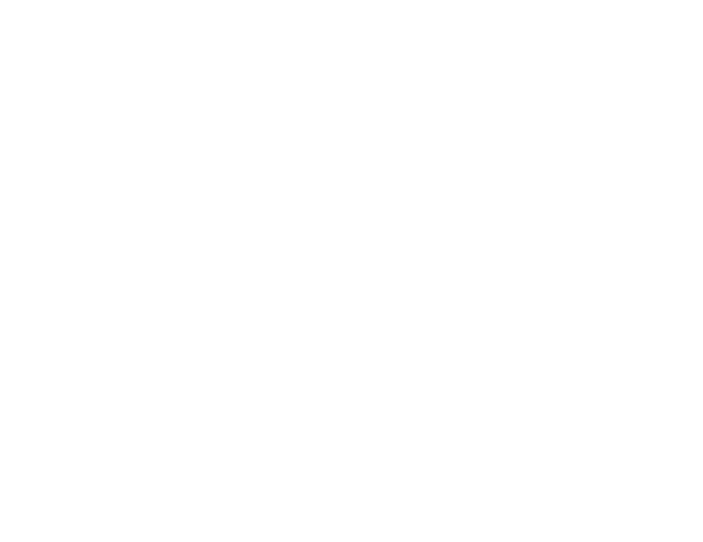
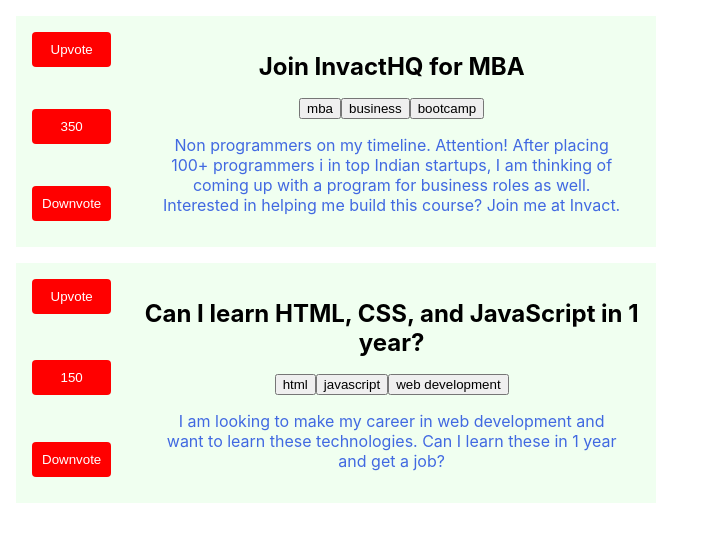
Before and after one commit to Programmer-Sourav/repeatmcrwithusereducer, a React (Create React App) app: page /forum in a window 1280 px wide. Before the commit this address had no page. Shown: the top 542 px of the page, without its empty margins (0-703 px from the left). Built offline with nearby package versions, Linux system fonts and the light colour scheme.

Commit message:
feat: mcr4

```diff
--- a/src/App.js
+++ b/src/App.js
@@ -5,6 +5,7 @@
 import { Route, Routes } from 'react-router';
 import HabitMain from './MCR2/pages/HabitMain';
 import SnacksIndex from './MCR3/pages/SnacksIndex';
+import Forum from './MCR4/pages/Forum';
 
 function App() {
   return (
@@ -14,6 +15,7 @@
         <Route path="/search" element={<Search/>}/>
         <Route path='/habitindex' element={<HabitMain/>}/>
         <Route path='/snacksindex' element={<SnacksIndex/>}/>
+        <Route path='/forum' element={<Forum/>}/>
       </Routes>
 
     </div>
--- /dev/null
+++ b/src/MCR4/components/ForumCard.jsx
@@ -0,0 +1,36 @@
+import "../stylesheets/forumcard.css"
+
+import { useContext } from "react"
+import { ForumContext } from "../contexts/ForumContext"
+import { ACTION_TYPES_FORUM } from "../reducer/ForumReducer"
+
+export default function ForumCard({data}){
+
+    const { state,  dispatch } = useContext(ForumContext)
+
+
+    const upvotePost = (postId) =>{
+      dispatch({type: ACTION_TYPES_FORUM.UPVOTES, payload:postId })
+    }
+
+    const downvotePost = (postId) =>{
+      dispatch({type: ACTION_TYPES_FORUM.DOWNVOTES, payload: postId })
+    }
+
+    return(
+        <div class="cardthree">
+        <div class="buttons">
+          <button  onClick={()=>{upvotePost(data.postId)}}>Upvote</button>
+          <button>{data.upvotes}</button>
+          <button onClick={()=>{downvotePost(data.postId)}}>Downvote</button>
+        </div>
+        <div class="content">
+          <h2>{data.post}</h2>
+          { data.tags.map((tag)=>
+          <button>{tag}</button>
+          )}
+          <p>{data.postDescription}</p>
+        </div>
+      </div>
+    )
+}
--- /dev/null
+++ b/src/MCR4/contexts/ForumContext.jsx
@@ -0,0 +1,18 @@
+import { createContext, useReducer } from "react";
+import ForumReducer, { initialState } from "../reducer/ForumReducer";
+import { forumData } from "../data/api";
+
+export const ForumContext = createContext()
+
+
+export function ForumProvider({children}){
+
+    const [state, dispatch ] = useReducer(ForumReducer, initialState)
+
+
+    state.forum = forumData.posts
+
+    return(
+       <ForumContext.Provider value={{state, dispatch, forumstate: state.forum, filtered: state.forumData}}>{children}</ForumContext.Provider>
+    )
+}
--- /dev/null
+++ b/src/MCR4/data/api.js
@@ -0,0 +1,47 @@
+export const forumData = {
+    accountId: '98767-888-78767',
+    username: 'tanaypratap',
+    name: 'Tanay Pratap',
+    picUrl: 'http://bit.ly/42Zm7tM',
+    posts: [
+      {
+        postId: '36635-787-65778',
+        username: 'tanaypratap',
+        name: 'Tanay Pratap',
+        picUrl: 'http://bit.ly/42Zm7tM',
+        post: 'Join InvactHQ for MBA',
+        postDescription:
+          'Non programmers on my timeline. Attention! After placing 100+ programmers i in top Indian startups, I am thinking of coming up with a program for business roles as well. Interested in helping me build this course? Join me at Invact.',
+        upvotes: 350,
+        downvotes: 50,
+        tags: ['mba', 'business', 'bootcamp'],
+        createdAt: '2023-06-24T12:00:00Z',
+        comments: [
+          {
+            commentId: '89898-856-87576',
+            username: 'ashwin4real',
+            picUrl: 'http://bit.ly/42Zm7tM',
+            likes: 0,
+            comment: 'Interested',
+            createdAt: '2023-06-24T12:01:00Z',
+          },
+        ],
+        isBookmarked: false,
+      },
+      {
+        postId: '36698-343-321232',
+        username: 'trishajain',
+        name: 'Trisha Jain',
+        picUrl: 'http://bit.ly/42Zm7tM',
+        post: 'Can I learn HTML, CSS, and JavaScript in 1 year?',
+        postDescription:
+          'I am looking to make my career in web development and want to learn these technologies. Can I learn these in 1 year and get a job?',
+        upvotes: 150,
+        downvotes: 0,
+        tags: ['html', 'javascript', 'web development'],
+        createdAt: '2023-06-24T12:54:00Z',
+        comments: [],
+        isBookmarked: false,
+      },
+    ],
+  }
--- /dev/null
+++ b/src/MCR4/pages/Forum.jsx
@@ -0,0 +1,24 @@
+import { useContext, useReducer } from "react"
+import "../stylesheets/navigationleft.css"
+import Navigation from "./Navigation"
+import { ForumContext } from "../contexts/ForumContext"
+import ForumCard from "../components/ForumCard"
+
+export default function Forum(){
+
+  const { forumstate, filtered } = useContext(ForumContext)
+
+   const dataToShow = filtered.length >0 ? filtered : forumstate
+
+   console.log(2233, filtered)
+
+    return (
+            <div>
+                {
+                 dataToShow.map((forum)=>(
+                    <ForumCard data = {forum} />
+                 ))
+                }
+            </div>
+    )
+}
--- /dev/null
+++ b/src/MCR4/pages/Navigation.jsx
@@ -0,0 +1,22 @@
+export default function Navigation() {
+
+
+    return(
+        <div class="left-nav">
+        <ul>
+          <li>
+            <i class="fas fa-home"></i> Home
+          </li>
+          <li>
+            <i class="fas fa-user"></i> Profile
+          </li>
+          <li>
+            <i class="fas fa-envelope"></i> Messages
+          </li>
+          <li>
+            <i class="fas fa-cog"></i> Settings
+          </li>
+        </ul>
+      </div>
+    )
+}
--- /dev/null
+++ b/src/MCR4/reducer/ForumReducer.jsx
@@ -0,0 +1,30 @@
+export const initialState = {
+    forum : [],
+    forumData : []
+}
+
+
+export const ACTION_TYPES_FORUM = {
+    SORT_LATEST : "SORT_LATEST",
+    SORT_TRENDING: "SORT_TRENDING",
+    UPVOTES: "UPVOTES",
+    DOWNVOTES: "DOWNVOTES"
+}
+
+export default function ForumReducer(state, action) {
+
+    switch(action.type){
+        case ACTION_TYPES_FORUM.SORT_LATEST:
+        return {...state, forum: state.forum.sort((a,b)=> new Date(a.createdAt)> new Date(b.createdAt) ? 1 : -1)}
+        case ACTION_TYPES_FORUM.SORT_TRENDING:
+        return {...state, forum: state.forum.sort((a,b)=> a.upvotes>b.upvotes )}
+        case ACTION_TYPES_FORUM.UPVOTES:
+        const modifiedData = state.forum.map((stateItem)=>stateItem.postId===action.payload.id? {...stateItem, upvotes: stateItem.upvotes+1, downvotes: stateItem.downvotes-1} : stateItem)
+        return {...state, forum: modifiedData}
+        case ACTION_TYPES_FORUM.DOWNVOTES:
+        return {...state, forum: state.forum.map((stateItem)=>stateItem.postId===action.payload.id? {...stateItem, downvotes: state.downvotes-1} : stateItem)}
+        default:
+        return state
+    }
+
+}
--- /dev/null
+++ b/src/MCR4/stylesheets/forumcard.css
@@ -0,0 +1,39 @@
+.cardthree {
+    width: 640px;
+    background: honeydew;
+    box-shadow: indigo;
+    display: flex;
+    justify-content: space-between;
+    margin: 16px;
+  }
+
+  .buttons {
+    display: flex;
+    flex-direction: column;
+    justify-content: space-between;
+    padding: 16px;
+  }
+
+  .buttons button {
+    margin-bottom: 10px;
+    padding: 10px;
+    background-color: red;
+    color: #fff;
+    border: none;
+    border-radius: 4px;
+    cursor: pointer;
+  }
+
+  .content {
+    padding: 16px;
+  }
+
+  .content h2 {
+    margin-bottom: 16px;
+  }
+
+  .content p {
+    color: royalblue;
+    font-size: 16px;
+    margin: 16px;
+  }
--- /dev/null
+++ b/src/MCR4/stylesheets/navigationleft.css
@@ -0,0 +1,24 @@
+.left-nav {
+    width: 200px;
+    background-color: #f0f0f0;
+    padding: 20px;
+    height: 100vh
+  }
+
+  ul {
+    list-style: none;
+    padding: 0;
+    margin: 0;
+  }
+
+  li {
+    display: flex;
+    align-items: center;
+    margin-bottom: 10px;
+    font-size: 18px;
+    color: #333;
+  }
+
+  i {
+    margin-right: 10px;
+  }
--- a/src/index.js
+++ b/src/index.js
@@ -7,6 +7,7 @@
 import { BookContext, BookProvider } from './MCR1/context/BookContext';
 import { HabitContext, HabitProvider } from './MCR2/contexts/HabitContext';
 import { SnacksContext, SnacksProvider } from './MCR3/contexts/SnacksContext';
+import { ForumContext, ForumProvider } from './MCR4/contexts/ForumContext';
 
 const root = ReactDOM.createRoot(document.getElementById('root'));
 
@@ -17,7 +18,9 @@
     <BookProvider>
     <HabitProvider>
     <SnacksProvider>
+      <ForumProvider>
     <App />
+    </ForumProvider>
     </SnacksProvider>
     </HabitProvider>
     </BookProvider>
```
